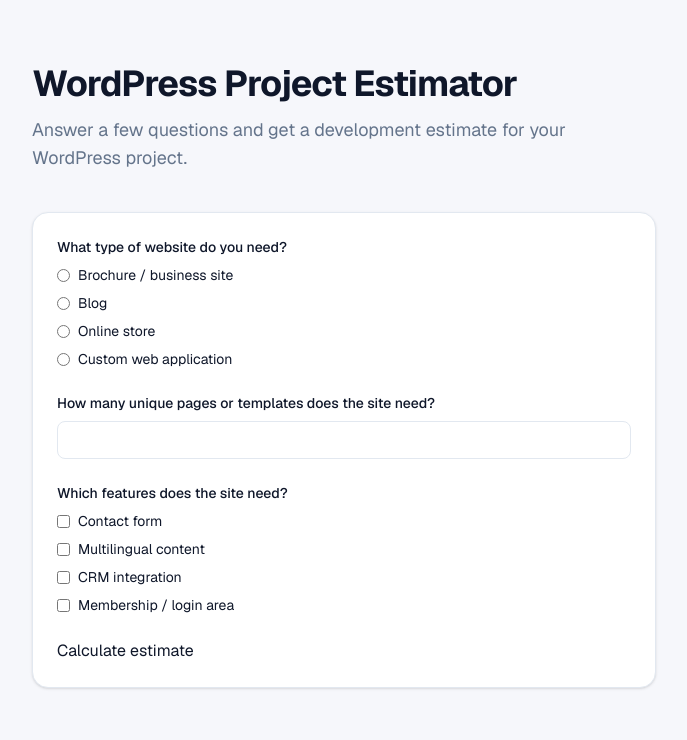
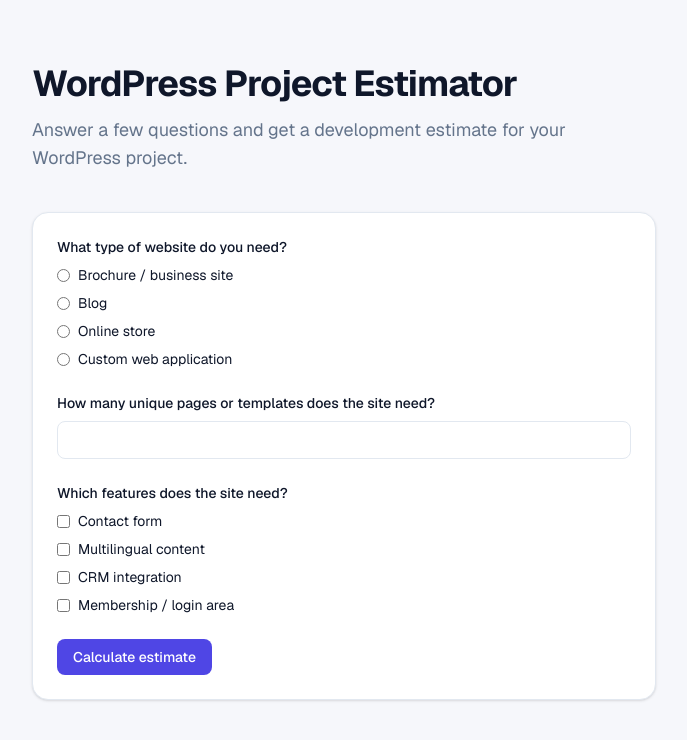
Before and after one commit to YedomakhaDev/wp-website-estimator, a Next.js app: page / in a window 1280 px wide. Shown: the top 740 px of the page, without its empty margins (296-983 px from the left). Built offline with nearby package versions, Linux system fonts and the light colour scheme.

Commit message:
style: make Calculate estimate button use primary accent color

```diff
--- a/src/components/Calculator.tsx
+++ b/src/components/Calculator.tsx
@@ -86,7 +86,11 @@
                 );
             })}
 
-            <button type="button" onClick={() => setResult(calculateEstimate(answers))}>
+            <button
+                type="button"
+                onClick={() => setResult(calculateEstimate(answers))}
+                className="rounded-control bg-primary px-4 py-2 text-sm font-medium text-primary-foreground"
+            >
                 Calculate estimate
             </button>
 
```
